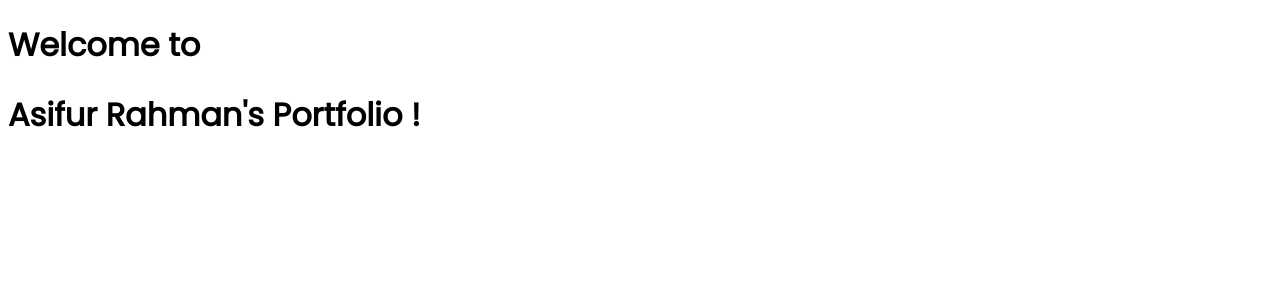
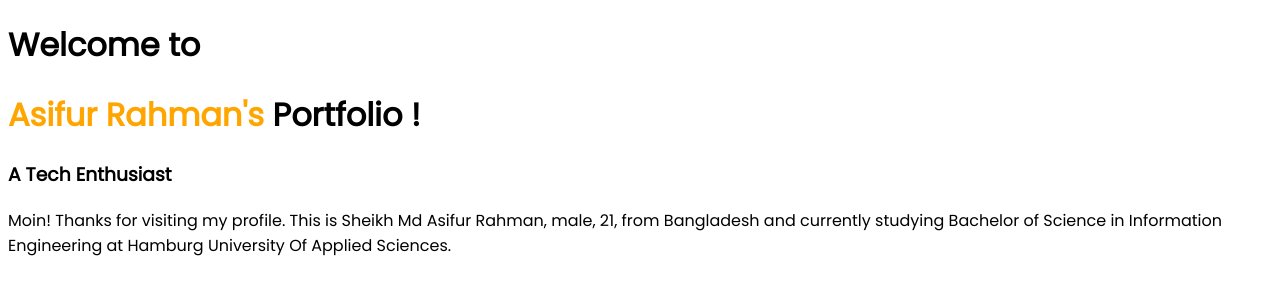
Before and after one commit to arshantono/My-Portfolio, a plain HTML site: page index.html in a window 1280 px wide. Drawn offline with Linux system fonts and the light colour scheme.

Commit message:
Lines & Paragrapghs added

```diff
--- a/index.html
+++ b/index.html
@@ -13,7 +13,11 @@
 </head>
 <body>
     <h1>Welcome to</h1>
-    <h1>Asifur Rahman's Portfolio !</h1>
+    <h1> <span class = "orange-color"> Asifur Rahman's </span> Portfolio !</h1>
+    <h3>A Tech Enthusiast</h3>
+    <p> Moin! Thanks for visiting my profile. This is Sheikh Md Asifur Rahman,
+         male, 21, from Bangladesh and currently studying Bachelor of Science in
+         Information Engineering at Hamburg University Of Applied Sciences.</p>
 
 </body>
 </html>
--- a/style.css
+++ b/style.css
@@ -1,3 +1,7 @@
 body{
     font-family: 'Poppins', sans-serif;
 }
+
+.orange-color{
+    color: orange;
+}
```
